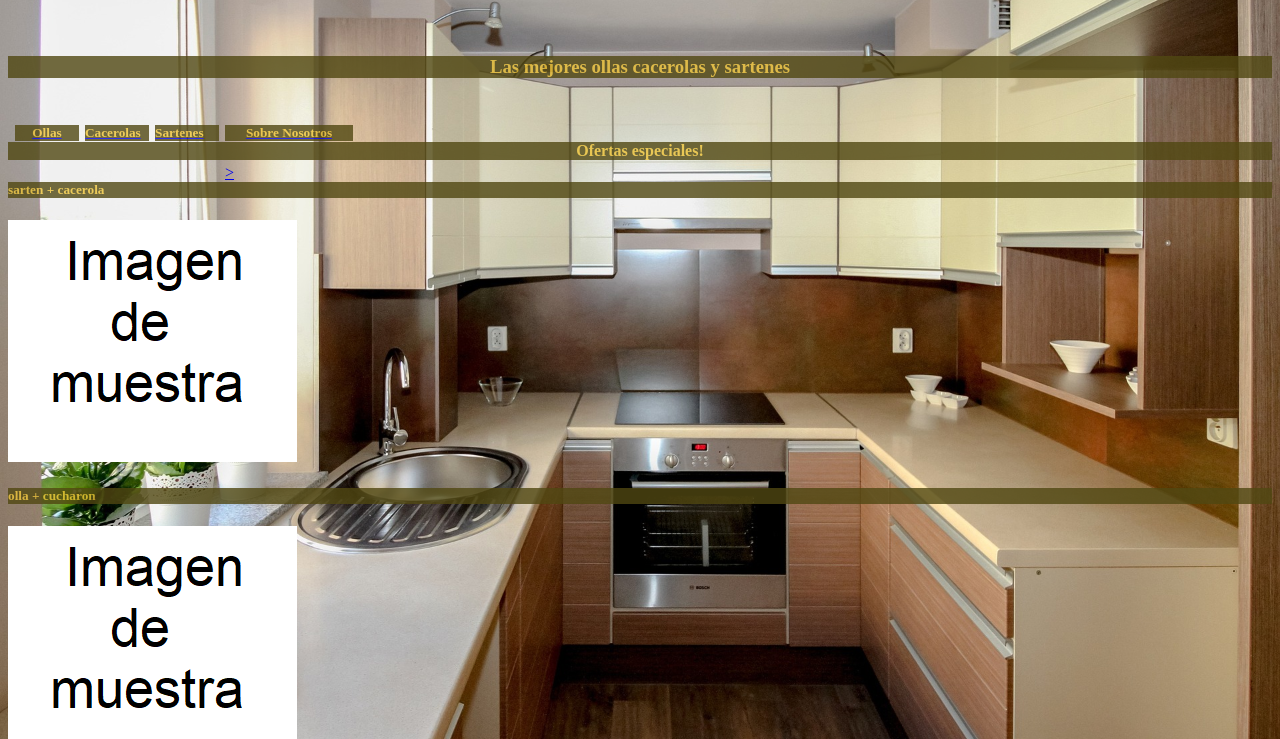
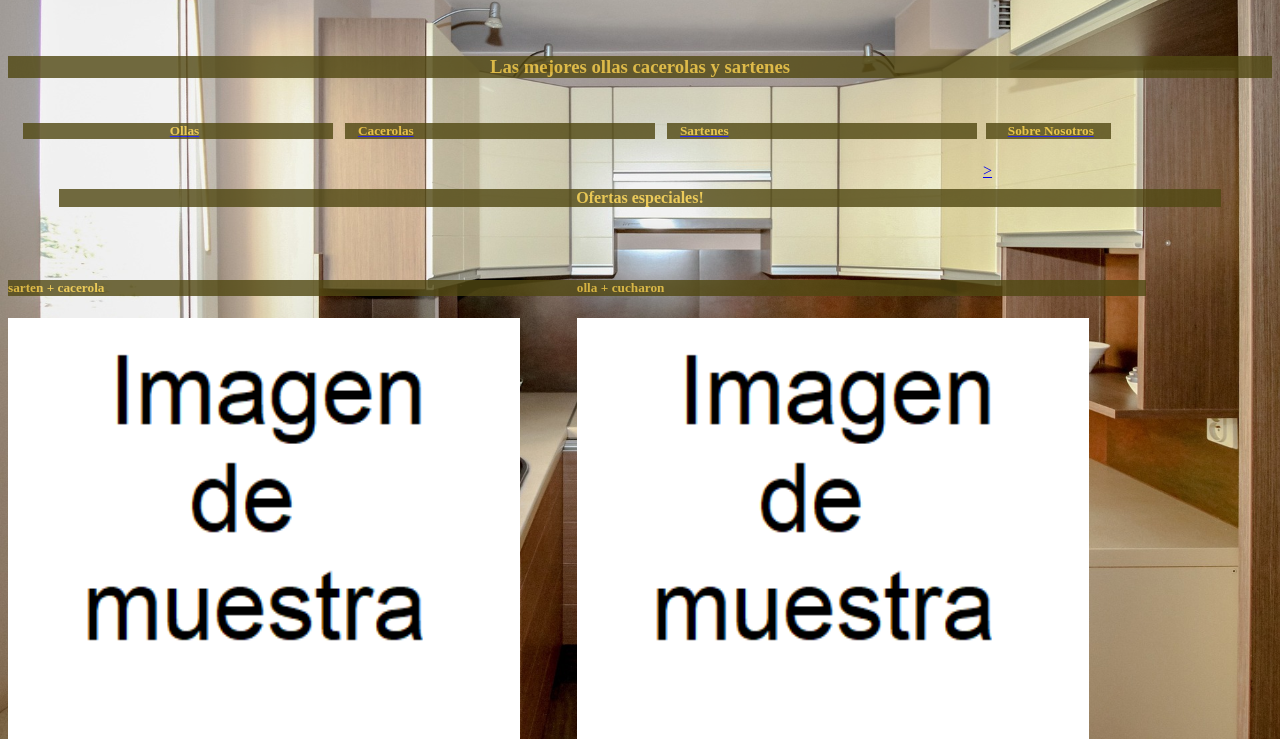
Before and after one commit to Ferna1990/Proyecto_Final, a plain HTML site: page Index.html in a window 1280 px wide. Shown: the part 61-800 px from the top of the page. Drawn offline with Linux system fonts and the light colour scheme.

Commit message:
"v0.0.5"

```diff
--- a/Index.html
+++ b/Index.html
@@ -13,8 +13,8 @@
         <div class="box1"><a href="Paginas/Pagina3.html"><h5 class="text5">Cacerolas</h5></a></div>
         <div class="box1"><a href="Paginas/pagina4.html"><h5 class="text5">Sartenes</h5></a></div>
         <div class="box1b"><a href="Paginas/pagina5.html"><center><h5 class="text5">Sobre Nosotros</h5></center>></a></div>
-    </nav>
-    <center><h4>Ofertas especiales!</h4></center>
+    </nav><br>
+    <center><h4 class="texto2">Ofertas especiales!</h4></center>
     <div class="cont2">
     <div class="box2"><h5>sarten + cacerola</h5><img class="imagen1" src="Imagenes/ImagenMuestra.png" alt="sarten+cacerola"></div>
     <div class="box2"><h5>olla + cucharon</h5><img class="imagen1" src="Imagenes/ImagenMuestra.png" alt="olla+cucharon"></div>
--- a/css/estilos.css
+++ b/css/estilos.css
@@ -131,14 +131,20 @@ body{
     display: flex;
     width: 100%;
     height: 1rem;
-    padding: 4px;
+    padding: 2px;
+    margin: 4px;
+ }
+ .cont2{
+    display: flex;
+    flex-direction: row;
+    flex-wrap: wrap;
  }
  .cont3{
     display: flex;
     width: 30%;
  }
  .box1{
-    width: 4rem;
+    width: 25%;
     height: 2rem;
     padding: 3px;
 
@@ -148,10 +154,16 @@ body{
     height: 2rem;
     padding: 3px;
  }
+ .box2{
+    width: 45%;
+ }
  .box3{
     width: 100%;
     margin: 5px;
 
+ }
+ .imagen1{
+    width: 90%;
  }
  .imagen2{
     width: 13rem;
@@ -161,4 +173,11 @@ body{
  .mapa1, .mapa2{
     display: none;
  }
+ .texto2{
+    margin: 4%;
+ }
+ .text5{
+    margin-left: 2%;
+    padding-left: 4%;
+ }
 }
```
